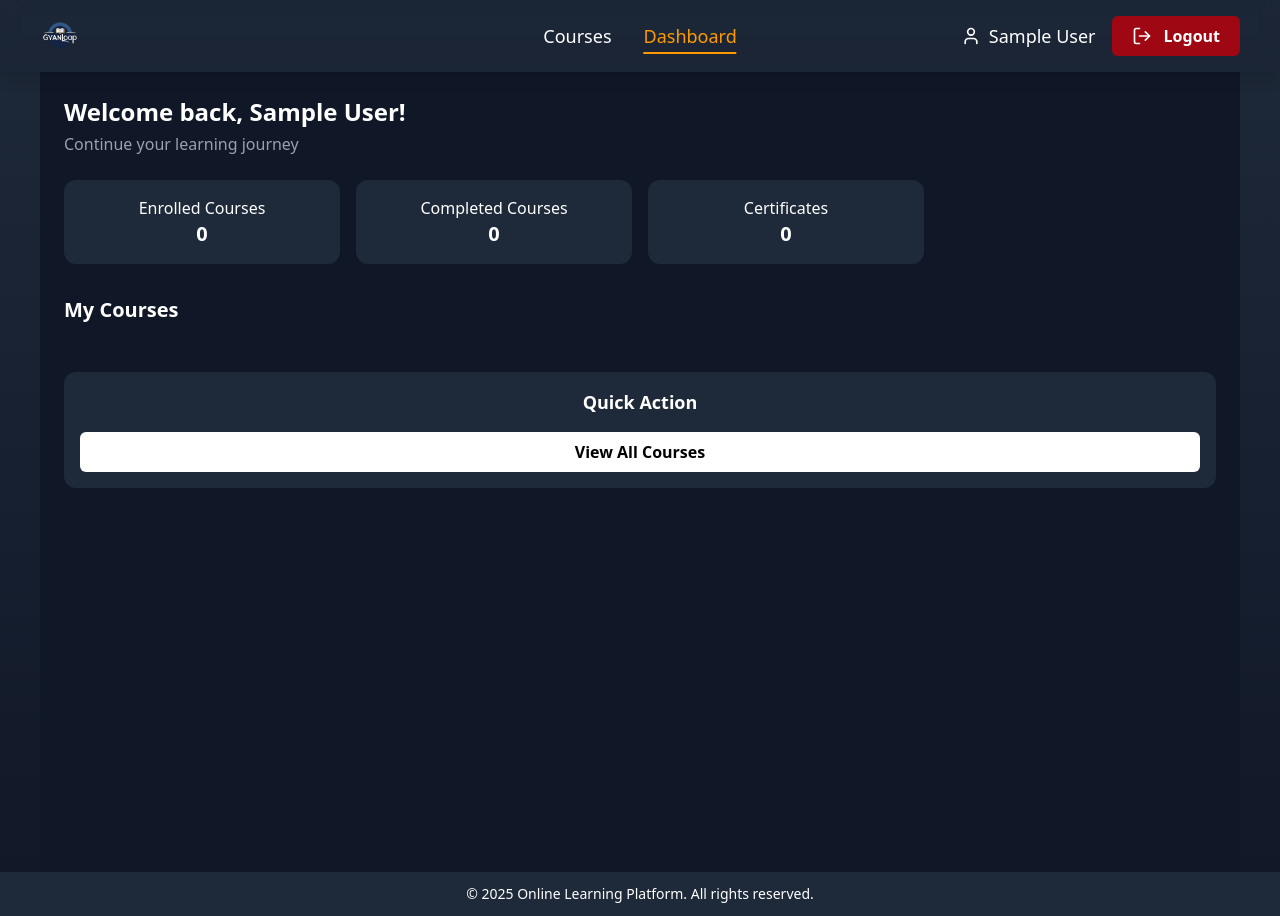
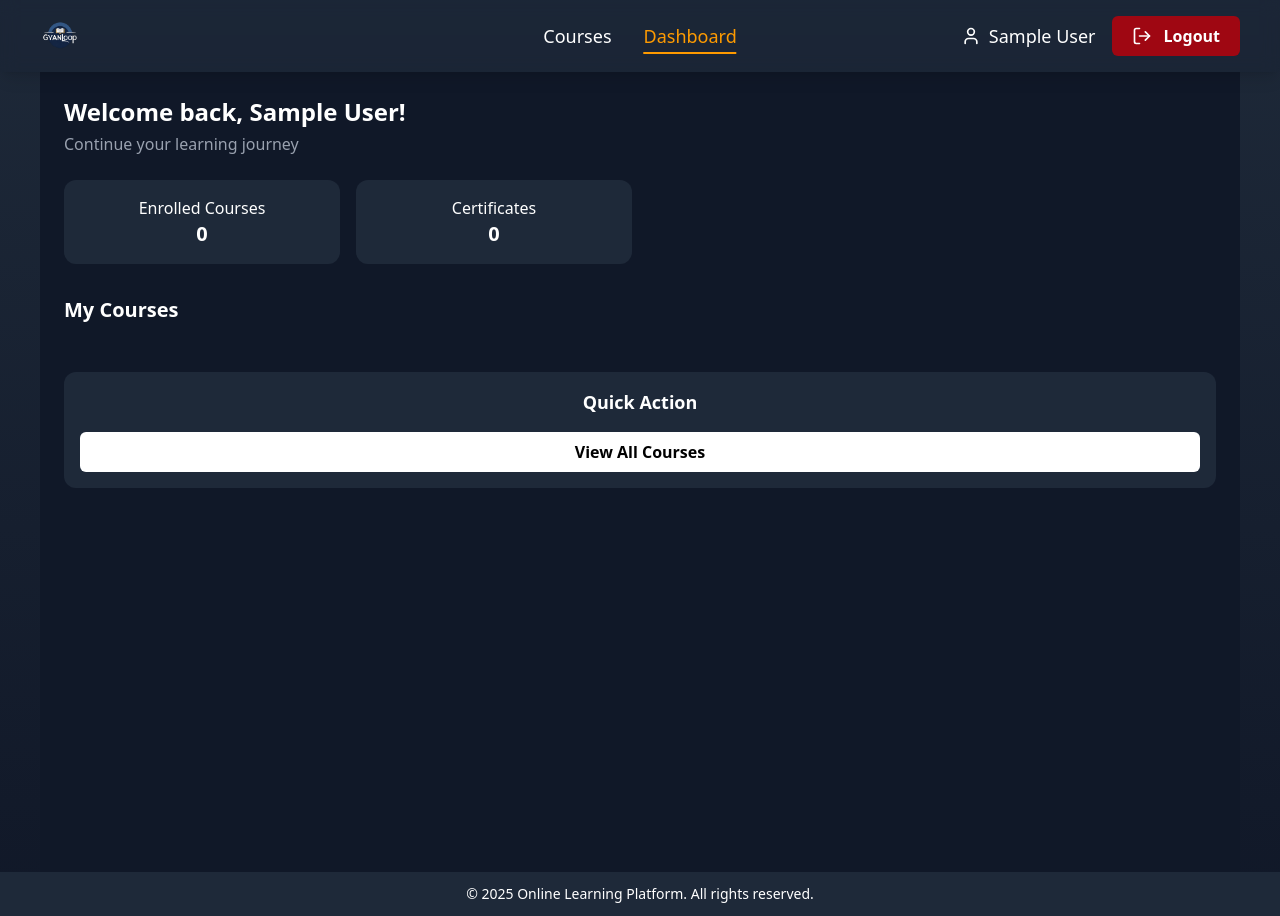
Before and after one commit to AyushDeuja/GyanLoop-E-Learning-Platform, a React (Vite) app: page /dashboard in a window 1280 px wide. Built offline with nearby package versions, Linux system fonts and the light colour scheme; sample sign-in values are in the browser's storage.

Commit message:
removed no of completed courses

```diff
--- a/src/pages/Dashboard.jsx
+++ b/src/pages/Dashboard.jsx
@@ -37,8 +37,6 @@ const Dashboard = () => {
       date: new Date().toLocaleDateString(),
     }));
 
-  const getCompletedCourseCount = () => completedCertificates.length;
-
   return (
     <div className="p-4 md:p-6 text-white bg-gray-900 min-h-screen">
       <h1 className="text-2xl font-bold mb-1">Welcome back, {user.name}!</h1>
@@ -49,10 +47,7 @@ const Dashboard = () => {
           <p>Enrolled Courses</p>
           <h2 className="text-xl font-bold">{enrolledCourses.length}</h2>
         </div>
-        <div className="bg-gray-800 p-4 rounded-xl text-center">
-          <p>Completed Courses</p>
-          <h2 className="text-xl font-bold">{getCompletedCourseCount()}</h2>
-        </div>
+
         <div className="bg-gray-800 p-4 rounded-xl text-center">
           <p>Certificates</p>
           <h2 className="text-xl font-bold">{completedCertificates.length}</h2>
```
